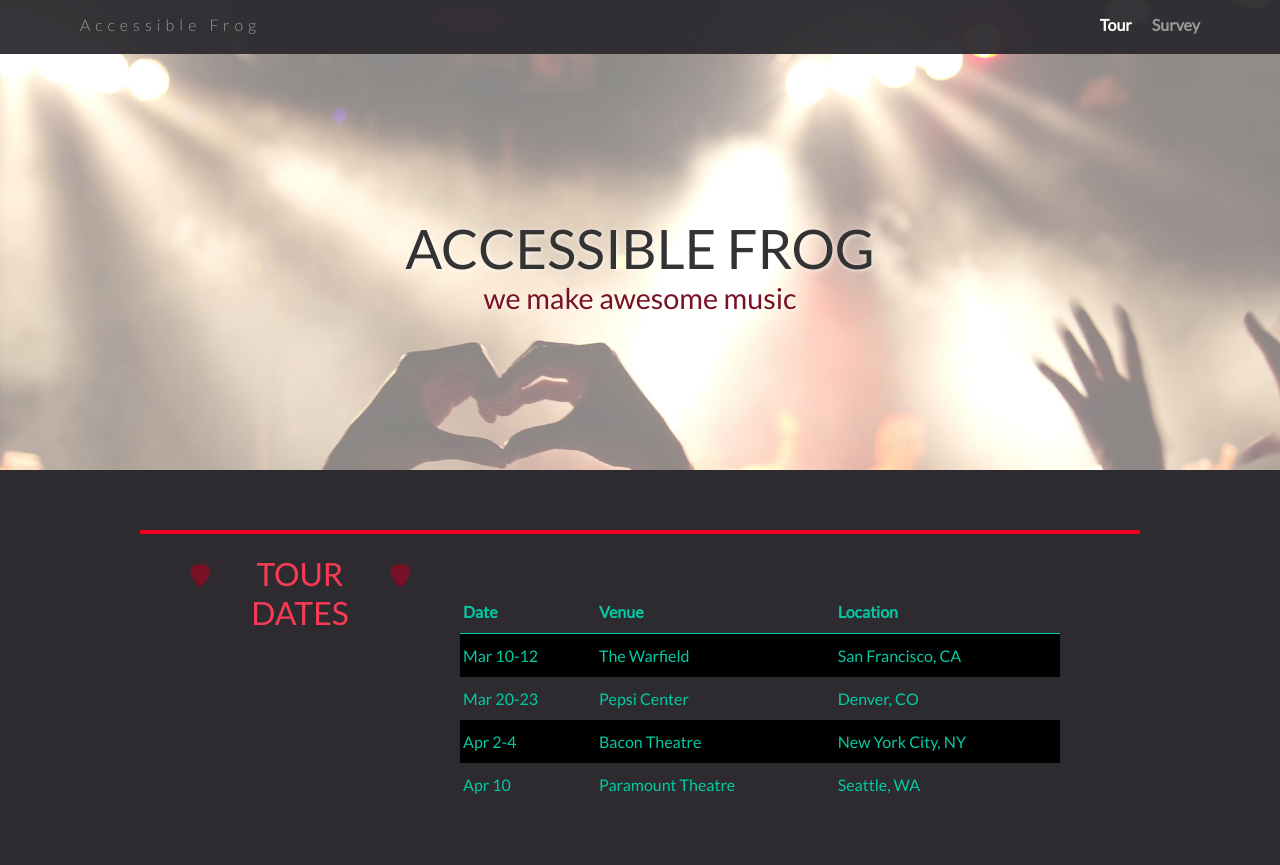
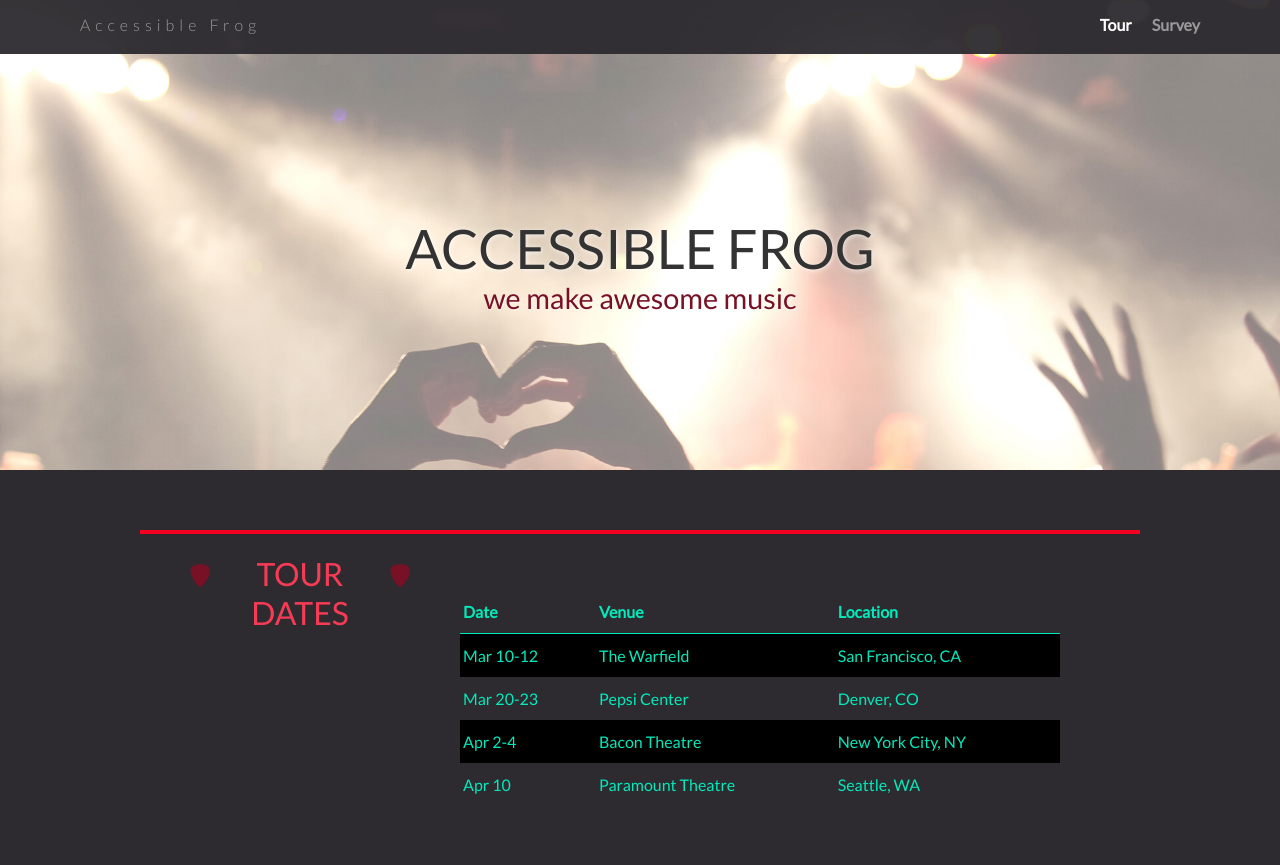
Before and after one commit to webdesignertroy/Techdegree-Project-8, a plain HTML site: page tour.html in a window 1280 px wide. Shown: the top 865 px of the page. Drawn offline with Linux system fonts and the light colour scheme.

Commit message:
Low Contrast Fix

```diff
--- a/css/styles.css
+++ b/css/styles.css
@@ -10,7 +10,7 @@ body {
 	padding: 0;
 	text-align: center;
 	font-family: 'Lato', sans-serif;
-	color: #02CBA4;
+	color: #02eabb;
 	background: #2d2b30;
 }
 fieldset {
```
